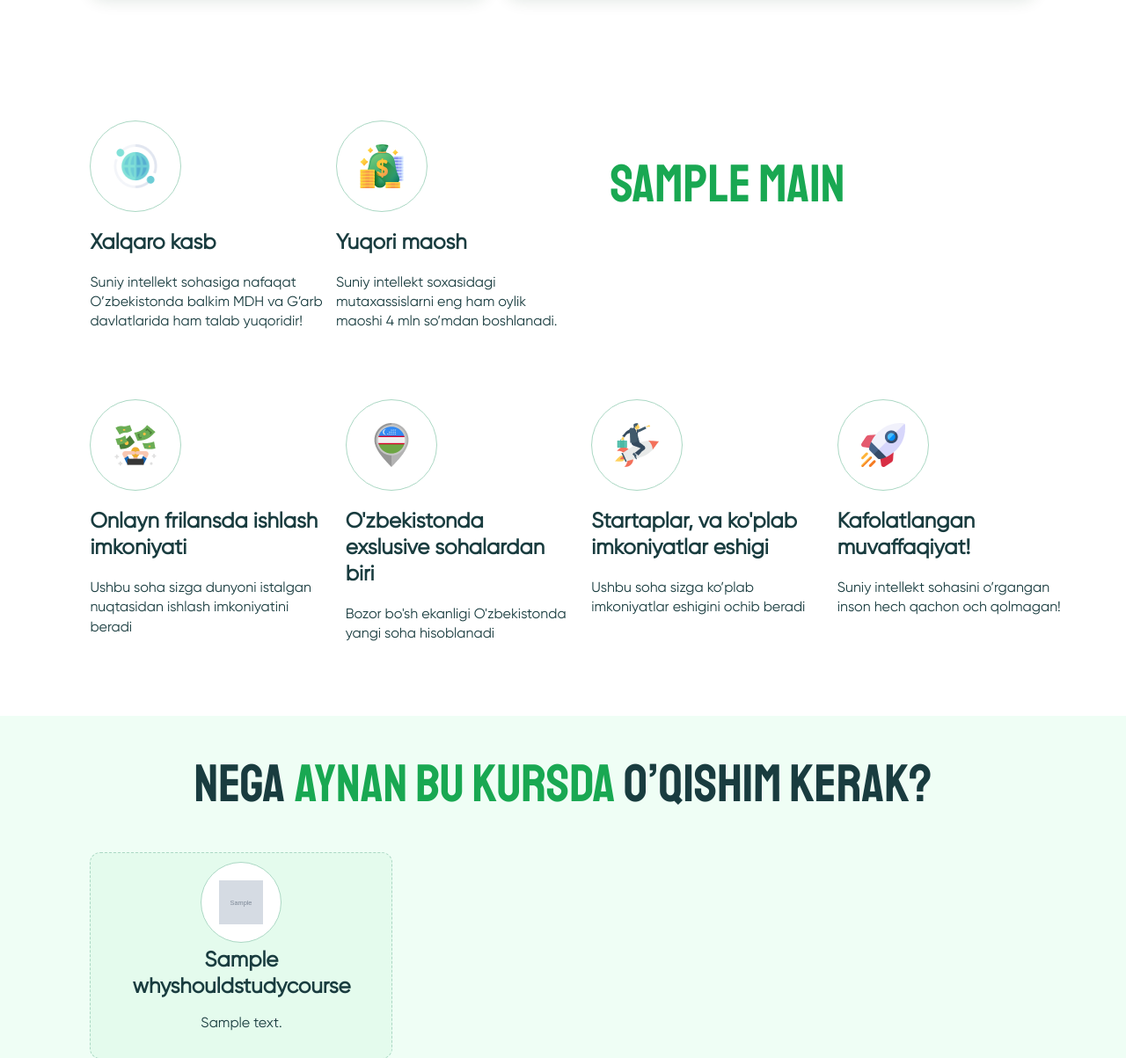
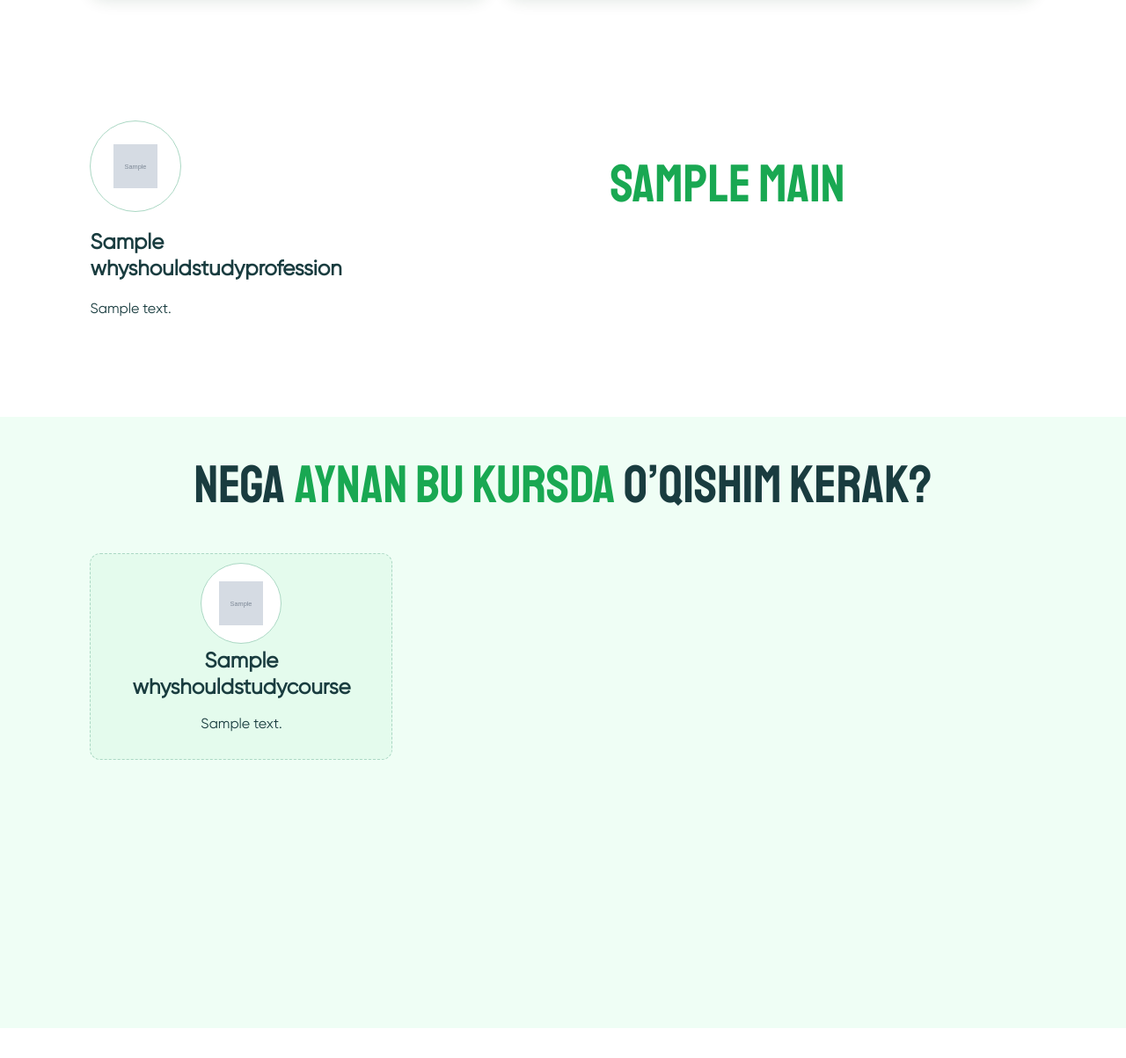
Before and after one commit to eraliabd/fulfil_ai, a Django app: page / in a window 1280 px wide. Shown: the part 4998-6201 px from the top of the page at 88% size. Run offline with Django 4.2, Linux system fonts and the light colour scheme; tables that the repository leaves empty hold one stand-in row (values such as "Sample post"); grey boxes marked "Sample" are stand-in pictures; parts of the project's set-up code (start-up, migrations or seed data) failed here and were passed over.

Commit message:
commit files

```diff
--- a/fulfil/views.py
+++ b/fulfil/views.py
@@ -10,11 +10,15 @@ def home(request):
     text_split = main.course_body.split("?")
     teacher_about = main.teacher_about.split(".")
     why_projects = main.course_project_content.split(".")
+
+    # Nega sun'iy intellektni o'rganishim kerak?
+    why_profession_courses = WhyShouldStudyProfession.objects.all()[:2]
+    why_profession_courses1 = WhyShouldStudyProfession.objects.all()[2:]
+
     # print(teacher_about)
     # print(text_split)
-    print(why_projects)
+    # print(why_projects)
 
-    form = EnrollCourseForm()
     if request.method == 'POST':
         model = EnrollCourse()
         model.full_name = request.POST.get('firstname', '')
@@ -31,6 +35,8 @@ def home(request):
         'who_for_courses': who_for_courses,
         'why_projects': why_projects,
         'why_should_study_courses': why_should_study_courses,
+        'why_profession_courses': why_profession_courses,
+        'why_profession_courses1': why_profession_courses1,
     }
 
     return render(request, 'index.html', context)
--- a/templates/index.html
+++ b/templates/index.html
@@ -549,26 +549,17 @@
         <div class="container">
             <div class="why-ai-first">
                 <div class="why-ai-reasons">
+                    {% for profession in why_profession_courses %}
                     <div class="why-ai-reason">
                         <div class="why-ai-img">
-                            <img src="{% static 'assets/images/fourthRimg.png' %}" alt="why-ai"/>
+                            <img src="media/{{ profession.image }}" alt="why-ai"/>
                         </div>
-                        <h2>Xalqaro kasb</h2>
+                        <h2>{{ profession.title }}</h2>
                         <p>
-                            Suniy intellekt sohasiga nafaqat O’zbekistonda balkim MDH va
-                            G’arb davlatlarida ham talab yuqoridir!
+                            {{ profession.description }}
                         </p>
                     </div>
-                    <div class="why-ai-reason">
-                        <div class="why-ai-img">
-                            <img src="{% static 'assets/images/why-ai-second.png' %}" alt="why-ai"/>
-                        </div>
-                        <h2>Yuqori maosh</h2>
-                        <p>
-                            Suniy intellekt soxasidagi mutaxassislarni eng ham oylik
-                            maoshi 4 mln so’mdan boshlanadi.
-                        </p>
-                    </div>
+                    {% endfor %}
                 </div>
                 <div class="why-ai-title">
                     <h1>
@@ -579,40 +570,17 @@
                 </div>
             </div>
             <div class="why-ai-second">
+                {% for profession in why_profession_courses1 %}
                 <div class="why-ai-reason">
                     <div class="why-ai-img">
-                        <img src="{% static 'assets/images/why-ai-third.png' %}" alt="why-ai"/>
+                        <img src="media/{{ profession.image }}" alt="why-ai"/>
                     </div>
-                    <h2>Onlayn frilansda ishlash imkoniyati</h2>
+                    <h2>{{ profession.title }}</h2>
                     <p>
-                        Ushbu soha sizga dunyoni istalgan nuqtasidan ishlash
-                        imkoniyatini beradi
+                        {{ profession.description }}
                     </p>
                 </div>
-                <div class="why-ai-reason">
-                    <div class="why-ai-img">
-                        <img src="{% static 'assets/images/why-ai-fourth.png' %}" alt="why-ai"/>
-                    </div>
-                    <h2>O'zbekistonda exslusive sohalardan biri</h2>
-                    <p>Bozor bo'sh ekanligi O'zbekistonda yangi soha hisoblanadi</p>
-                </div>
-                <div class="why-ai-reason">
-                    <div class="why-ai-img">
-                        <img src="{% static 'assets/images/why-ai-fifth.png' %}" alt="why-ai"/>
-                    </div>
-                    <h2>Startaplar, va ko'plab imkoniyatlar eshigi</h2>
-                    <p>Ushbu soha sizga ko’plab imkoniyatlar eshigini ochib beradi</p>
-                </div>
-                <div class="why-ai-reason">
-                    <div class="why-ai-img">
-                        <img src="{% static 'assets/images/why-ai-sixth.png' %}" alt="why-ai"/>
-                    </div>
-                    <h2>Kafolatlangan muvaffaqiyat!</h2>
-                    <p>
-                        Suniy intellekt sohasini o’rgangan inson hech qachon och
-                        qolmagan!
-                    </p>
-                </div>
+                {% endfor %}
             </div>
         </div>
     </section>
```
